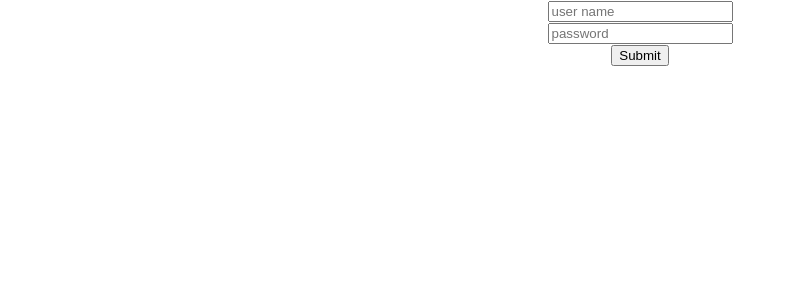
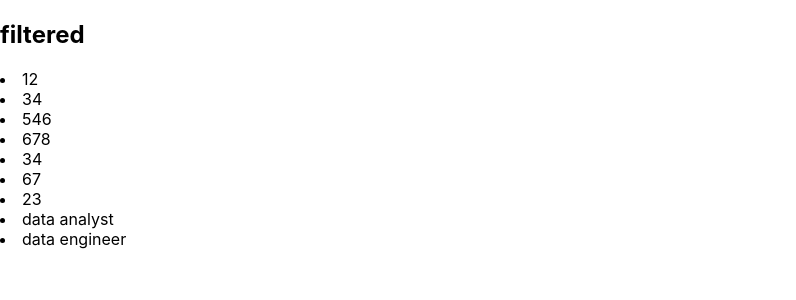
Before and after one commit to bkrishna1114/React-Basics, a React (Create React App) app: page / in a window 1280 px wide. Shown: the top 300 px of the page, without its empty margins (0-796 px from the left). Built offline with nearby package versions, Linux system fonts and the light colour scheme.

Commit message:
react Map & React filter()

```diff
--- a/src/App.js
+++ b/src/App.js
@@ -133,52 +133,117 @@ import axios from "axios";
 //   )
 // }
 
-//Onsubmit Handler...
-const App = ( )=> {
-	const [data,setData] = useState({
-		username : "",
-		password : "",
-	})
-	const {username,password} = data;
-	//onchange.. usename , password..
-	const onChange = e=>{
-		setData({...data,[e.target.name]:[e.target.value]})
-	}
+// //Onsubmit Handler...
+// const App = ( )=> {
+// 	const [data,setData] = useState({
+// 		username : "",
+// 		password : "",
+// 	})
+// 	const {username,password} = data;
+// 	//onchange.. usename , password..
+// 	const onChange = e=>{
+// 		setData({...data,[e.target.name]:[e.target.value]})
+// 	}
 
-	//Onsubmit Handler..
-	const submitHandler = e =>{
-		e.preventDefault();
-		console.log(data);
-		//to send data to the backend..
-		// axios.post('url',data);
-	}
-  return(
-	<center>
-		<form onSubmit={submitHandler}>
-		<input
-			type="text"
-			name="username"
-			value={username}
-			onChange={onChange}
-			placeholder="user name"
-		/>
-		<br/>
-		<input
-			type="password"
-			name="password"
-			value={password}
-			onChange={onChange}
-			placeholder="password"
-		/>
-		<br/>
-		<input
-			type="submit"
-			name="submit"
-		/>
-		</form>
-	</center>
-  )
-}
+// 	//Onsubmit Handler..
+// 	const submitHandler = e =>{
+// 		e.preventDefault();
+// 		console.log(data);
+// 		//to send data to the backend..
+// 		// axios.post('url',data);
+// 	}
+//   return(
+// 	<center>
+// 		<form onSubmit={submitHandler}>
+// 		<input
+// 			type="text"
+// 			name="username"
+// 			value={username}
+// 			onChange={onChange}
+// 			placeholder="user name"
+// 		/>
+// 		<br/>
+// 		<input
+// 			type="password"
+// 			name="password"
+// 			value={password}
+// 			onChange={onChange}
+// 			placeholder="password"
+// 		/>
+// 		<br/>
+// 		<input
+// 			type="submit"
+// 			name="submit"
+// 		/>
+// 		</form>
+// 	</center>
+//   )
+// }
 
 
+// export default App;
+
+
+
+// Map Fucntion in React JS.
+
+// const App= () => {
+// 	const array = ["data analyst","data engineer","python developer",'PowerBI developer']
+// 	const obj = [
+// 		{ id: 1, name: 'data analyst' },
+// 		{ id: 2, name: 'data engineer' },
+// 		{ id: 3, name: 'python developer' },
+// 		{ id: 4, name: 'PowerBI developer' }
+// 	  ]
+
+// 	return (
+// 		<div>
+// 			<h1>List in Map</h1>
+// 			<div>
+// 				{
+// 					array.map(
+// 						(value,index) => <li key={index}>{index} {value}</li>
+// 					)
+// 				}
+// 				<div>
+// 					<h1>Objects in Map</h1>
+// 					{
+// 						obj.map(
+// 						 (value)=>  <li key={value.id}>{value.id} {value.name}</li>
+// 						)
+// 					}
+// 				</div>
+// 			</div>
+// 		</div>
+// 	)
+// };
+
+// export default App;
+
+
+// using filter in react.. App
+const App = () =>{
+	const array = [12,34,546,678,34,67,23]
+	const obj = [
+		{ id: 1, name: 'data analyst' },
+		{ id: 2, name: 'data engineer' },
+		{ id: 3, name: 'python developer' },
+		{ id: 4, name: 'PowerBI developer' }
+	];
+	// array filete function....
+	const filtered_arr = array.filter(value => value>0);
+	const filtered_obj = obj.filter(value => value.name.includes('a'));
+	return(
+		<div>
+			<h2>filtered</h2>
+			{
+				filtered_arr.map(value => <li>{value}</li>)
+			}
+			{
+				filtered_obj.map(value => <li>{value.name}</li>)
+			}
+		</div>
+	)
+};
+
 export default App;
```
